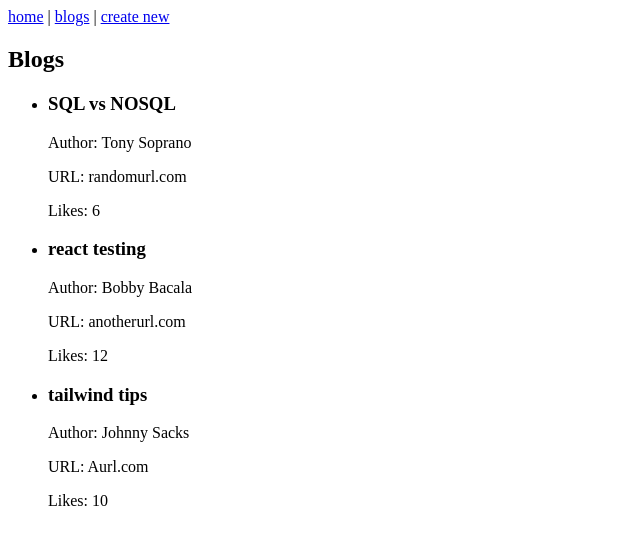
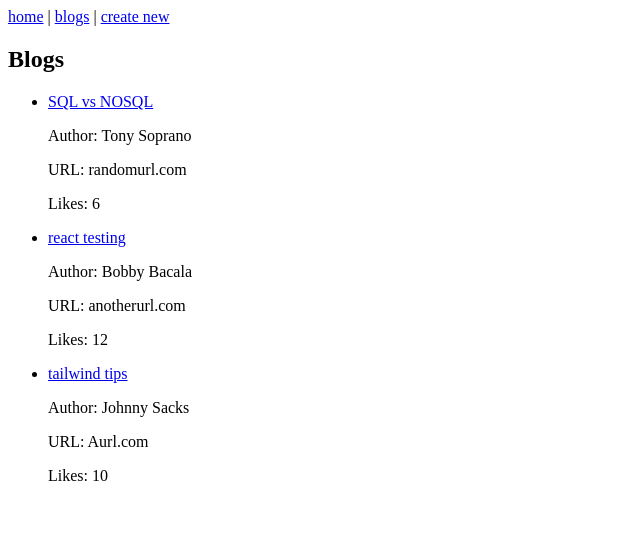
Before and after one commit to Franco-Redivo/blog-app-next, a Next.js app: page /blogs in a window 1280 px wide. Shown: the top 544 px of the page, without its empty margins (0-640 px from the left). Built offline with nearby package versions, Linux system fonts and the light colour scheme.

Commit message:
feat: add link to individual blog view

```diff
--- a/app/blogs/page.tsx
+++ b/app/blogs/page.tsx
@@ -1,4 +1,5 @@
 import { getBlogs } from "../services/blogs";
+import Link from "next/link";
 
 const Blogs = () => {
     const blogs = getBlogs();
@@ -8,8 +9,10 @@ const Blogs = () => {
             <ul>
                 {blogs.map(blog => (
                     <li key={blog.id}>
+                        <Link href={`/blogs/${blog.id}`}>
+                            {blog.title}
+                        </Link>
                         <div>
-                            <h3>{blog.title}</h3>
                             <p>Author: {blog.author}</p>
                             <p>URL: {blog.url}</p>
                             <p>Likes: {blog.likes}</p>
```
